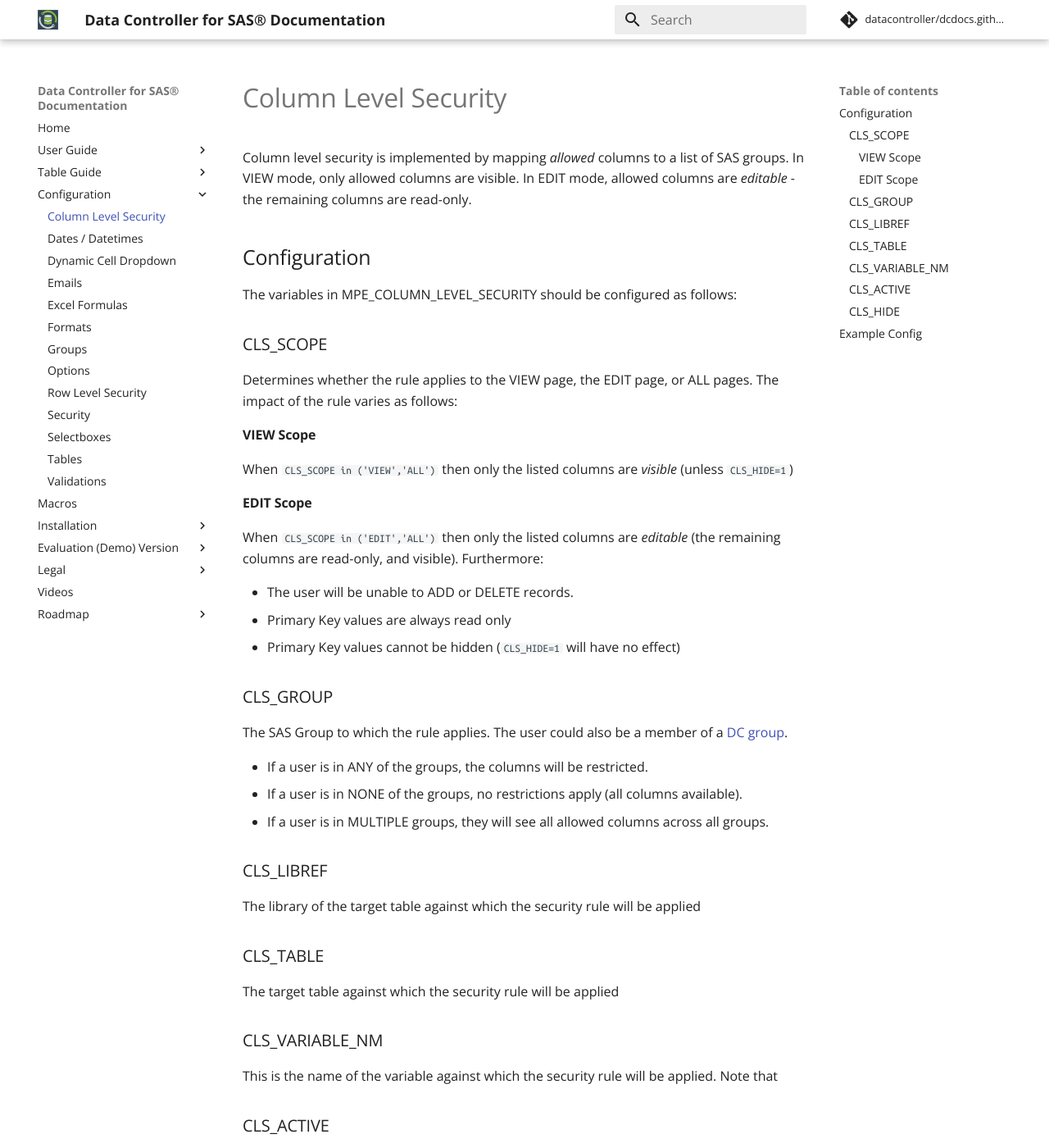
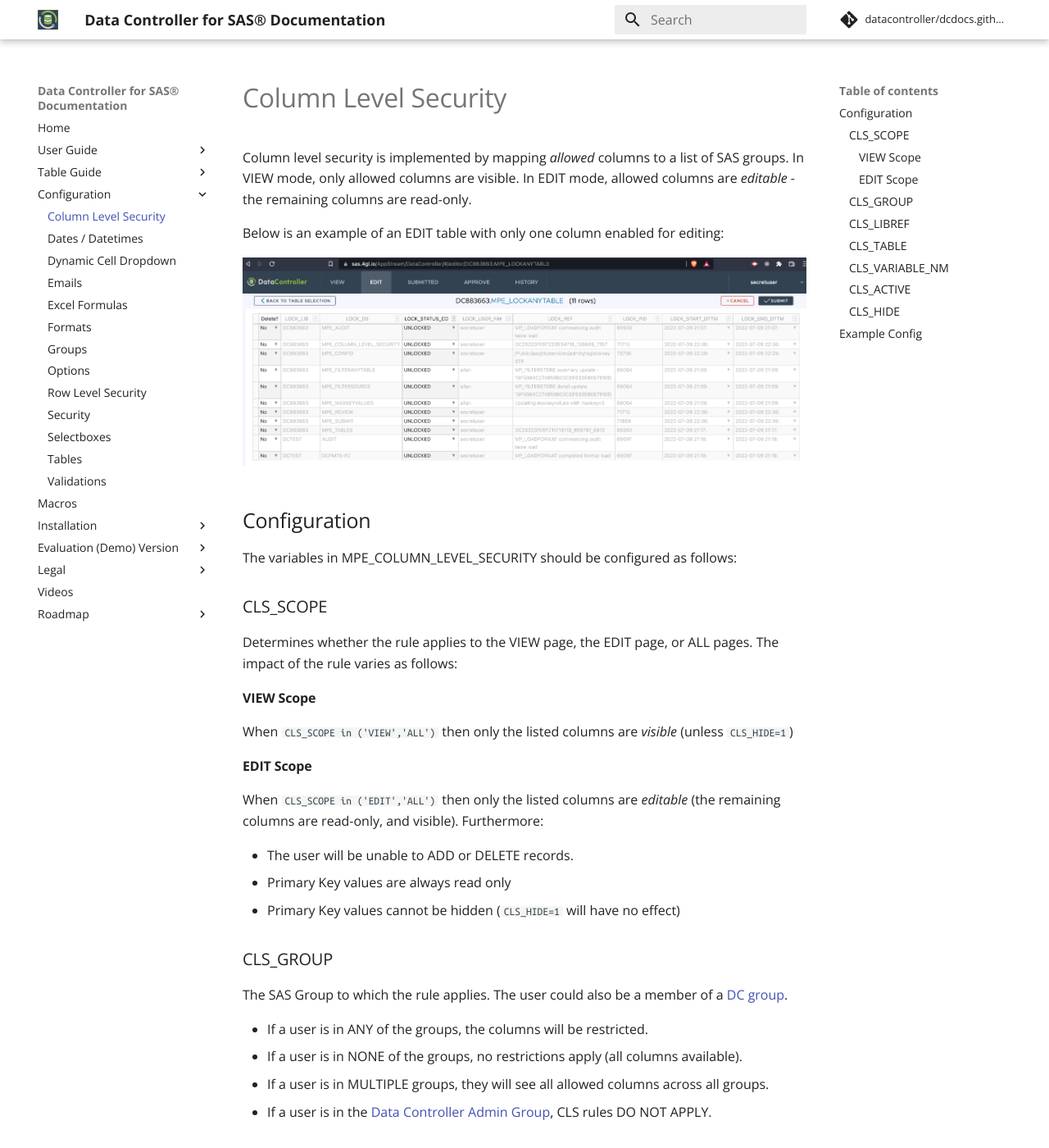
Before and after one commit to datacontroller/docs.datacontroller.io, an MkDocs documentation site: the page built from docs/column-level-security.md, in a window 1280 px wide and 1400 px high. Shown: the whole window at 82% size. Built offline with MkDocs 1.6.1 and Material for MkDocs 9.7.7, drawn with Linux system fonts in a browser that asks for light colours; comment, search, counter and statistics services are not loaded.

Commit message:
chore: automated commit

```diff
--- a/docs/column-level-security.md
+++ b/docs/column-level-security.md
@@ -8,6 +8,10 @@
 # Column Level Security
 
 Column level security is implemented by mapping _allowed_ columns to a list of SAS groups. In VIEW mode, only allowed columns are visible.  In EDIT mode, allowed columns are _editable_ - the remaining columns are read-only.
+
+Below is an example of an EDIT table with only one column enabled for editing:
+
+![lockanytable example](/img/cls_example.png)
 
 ## Configuration
 
@@ -35,6 +39,7 @@
  - If a user is in ANY of the groups, the columns will be restricted.
  - If a user is in NONE of the groups, no restrictions apply (all columns available).
  - If a user is in MULTIPLE groups, they will see all allowed columns across all groups.
+ - If a user is in the [Data Controller Admin Group](/dcc-groups/#data-controller-admin-group), CLS rules DO NOT APPLY.
 
 ### CLS_LIBREF
 The library of the target table against which the security rule will be applied
```
Also changed, not shown: docs/img/cls_example.png (added).
